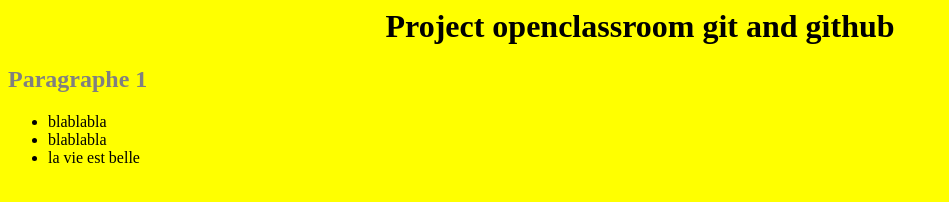
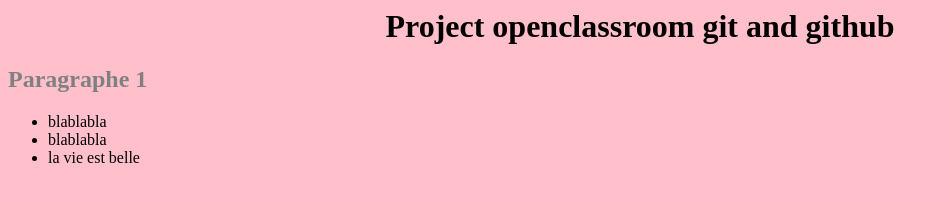
Before and after one commit to karenderrien/projectopenclassroom, a plain HTML site: page index.html in a window 1280 px wide. Shown: the whole page, without its empty margins (0-949 px from the left). Drawn offline with Linux system fonts and the light colour scheme.

Commit message:
modification couleur background

```diff
--- a/style.css
+++ b/style.css
@@ -8,4 +8,4 @@ h1{text-align:center;}
 h2{color:gray;}
 
 /* Appliquer une image de fond à la page */
-body{background:yellow;
+body{background:pink;
```
